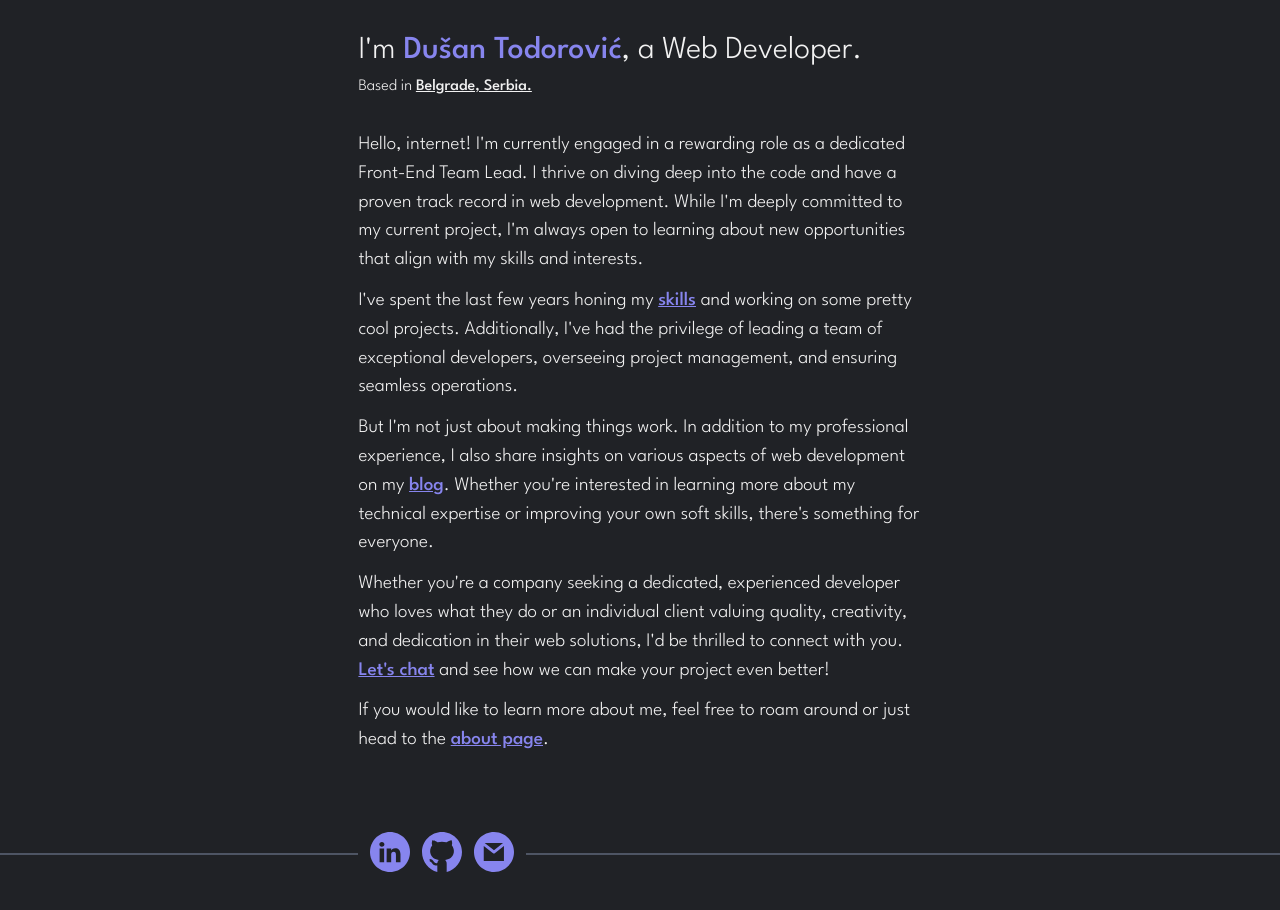
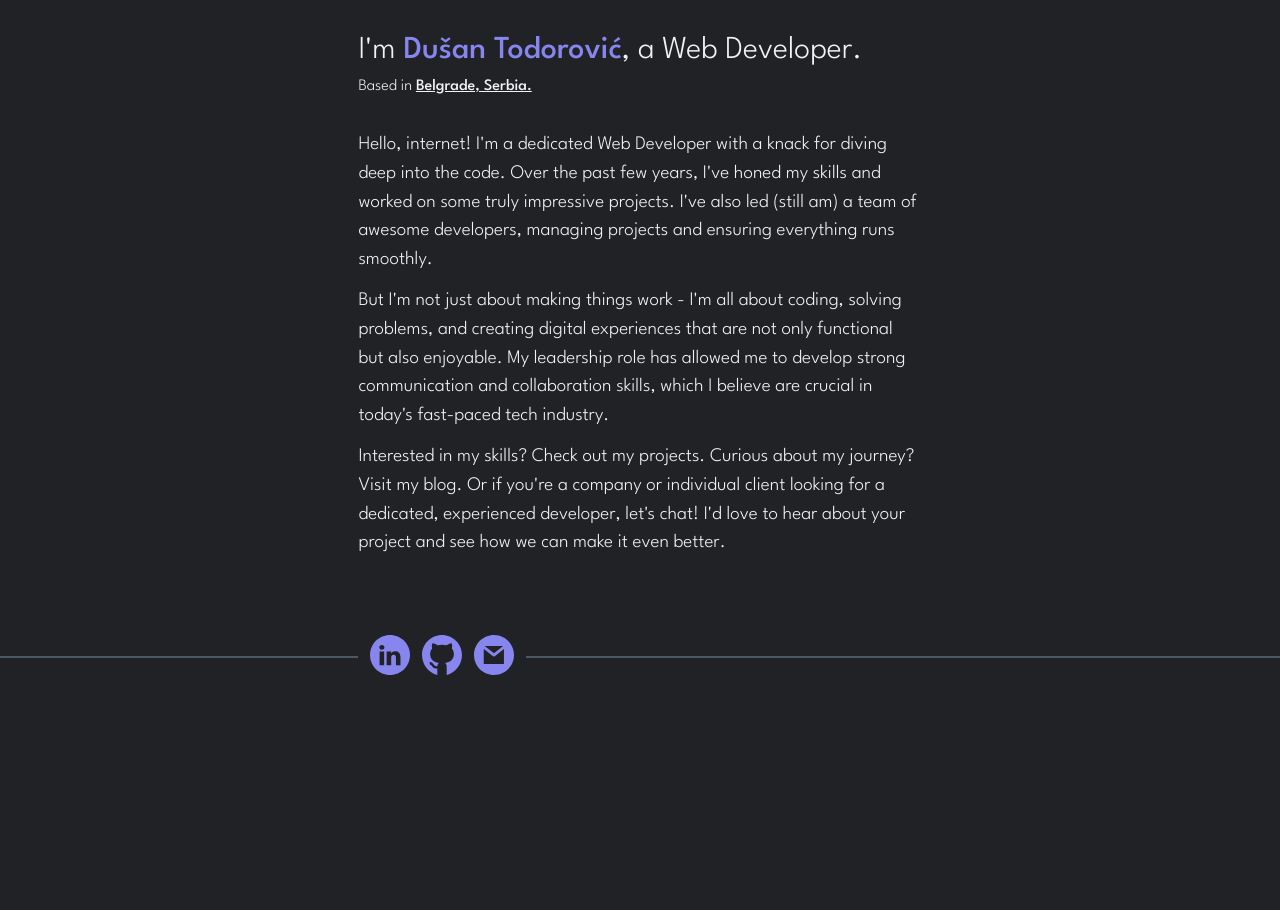
Before and after one commit to krckyboy/todorovic.dev, a Next.js app: page / in a window 1280 px wide. Shown: the part 322-1232 px from the top of the page. After the commit the page ends 1047 px from the top, so only its background shows below. Built offline with nearby package versions, Linux system fonts and the light colour scheme.

Commit message:
Changed text.

```diff
--- a/src/components/index-page/ImageAndText.tsx
+++ b/src/components/index-page/ImageAndText.tsx
@@ -52,27 +52,18 @@ const ImageAndText: FunctionComponent = () => {
                         animate="visible"
                         variants={variants}
                         transition={{ duration: 0.5, delay: 1 }}>
-          <p>Hello, internet! I'm currently engaged in a rewarding role as a dedicated Front-End Team Lead.
-            I thrive on diving deep into the code and have a proven track record in web development. While I'm deeply
-            committed to my current project, I'm always open to learning about new opportunities that align with my
-            skills and interests.</p>
+          <p>Hello, internet! I'm a dedicated Web Developer with a knack for diving deep into the
+            code. Over the past few years, I've honed my skills and worked on some truly impressive projects. I've also
+            led (still am) a team of awesome developers, managing projects and ensuring everything runs smoothly.</p>
 
-          <p>I've spent the last few years honing my <Link href={'/skills'}>skills</Link> and working on some pretty
-            cool projects. Additionally, I've had the privilege of leading a team of exceptional developers, overseeing
-            project management, and ensuring seamless operations.</p>
+          <p>But I'm not just about making things work - I'm all about coding, solving problems, and creating digital
+            experiences that are not only functional but also enjoyable. My leadership role has allowed me to develop
+            strong communication and collaboration skills, which I believe are crucial in today's fast-paced tech
+            industry.</p>
 
-          <p>But I'm not just about making things work. In addition to my professional experience, I also share insights
-            on various aspects of web development on my <Link href={'/blog'}>blog</Link>. Whether you're interested in
-            learning more about my technical expertise or improving your own soft skills, there's something for
-            everyone.</p>
-
-          <p>Whether you're a company seeking a dedicated, experienced developer who loves what they do or an individual
-            client valuing quality, creativity, and dedication in their web solutions, I'd be thrilled to connect with
-            you. <a href="https://www.linkedin.com/in/dusan-todorovic-krcky/">Let's chat</a> and see how we can make
-            your project even better!</p>
-
-          <p>If you would like to learn more about me, feel free to roam around or just head to the <Link
-            href={'/about'}>about page</Link>.</p>
+          <p>Interested in my skills? Check out my projects. Curious about my journey? Visit my blog. Or if you're a
+            company or individual client looking for a dedicated, experienced developer, let's chat! I'd love to hear
+            about your project and see how we can make it even better.</p>
         </motion.section>
       </section>
     </div>
```
